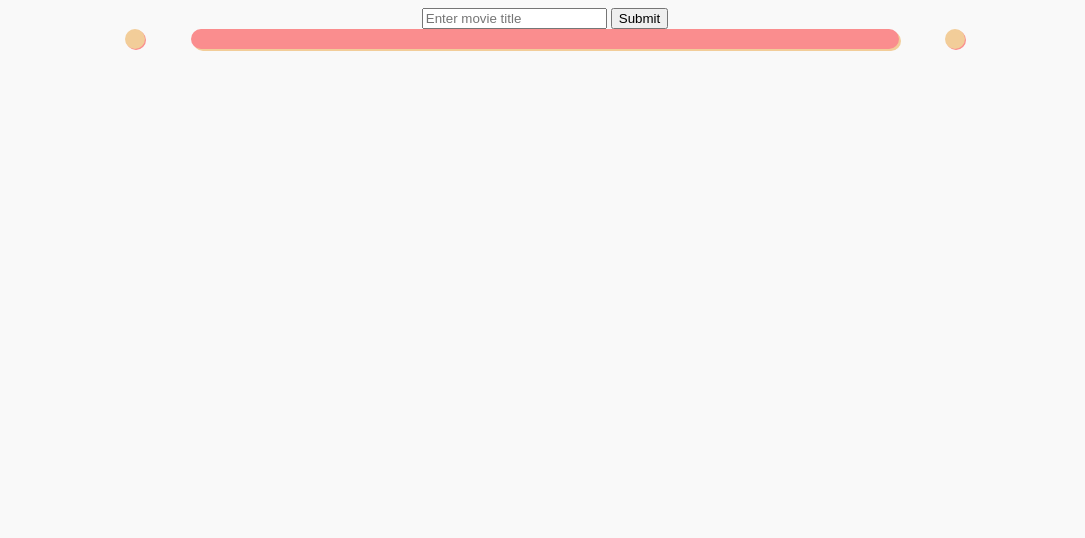
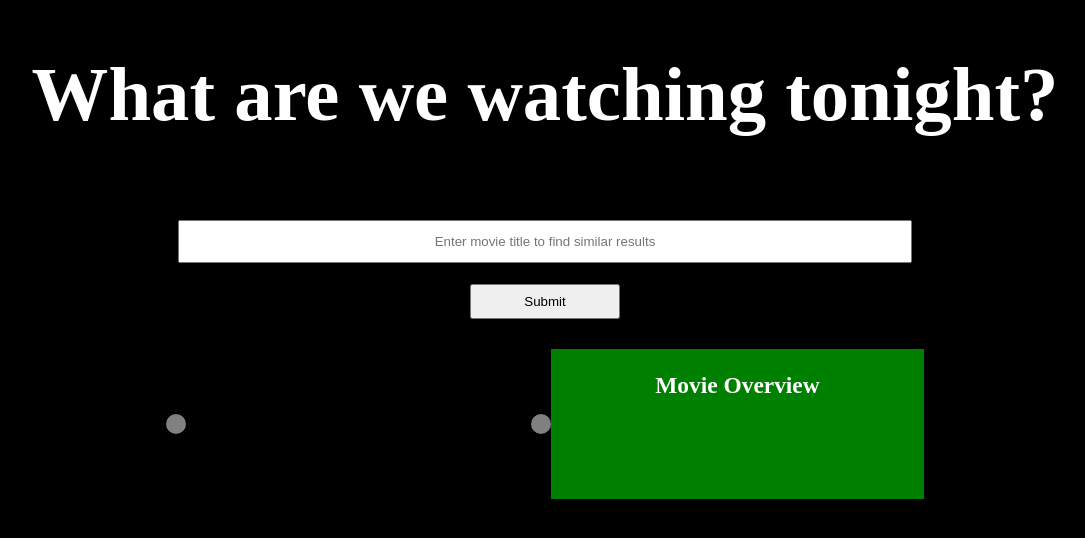
Before and after one commit to shaunharle/movies, a plain HTML site: page index.html in a window 1280 px wide. Shown: the whole page, without its empty margins (95-1180 px from the left). Drawn offline with nearby package versions, Linux system fonts and the light colour scheme; some icons are missing.

Commit message:
everything is displaying almost how I want

```diff
--- a/app.js
+++ b/app.js
@@ -3,50 +3,9 @@ conLog = input => {
 };
 
 $(() => {
-  // let currentImgIndex = 0;
-  // let highestIndex = $(".carousel-images").children().length - 1;
-  // // next button
-  // $(".next").on("click", () => {
-  //   // hide current image
-  //   $(".carousel-images")
-  //     .children()
-  //     .eq(currentImgIndex)
-  //     .css("display", "none");
-  //   // increment image index
-  //   if (currentImgIndex < highestIndex) {
-  //     currentImgIndex++;
-  //   } else {
-  //     currentImgIndex = 0;
-  //   }
-
-  //   // show current image
-  //   $(".carousel-images")
-  //     .children()
-  //     .eq(currentImgIndex)
-  //     .css("display", "block");
-  // });
-
-  // $(".previous").on("click", () => {
-  //   // hide current image
-  //   $(".carousel-images")
-  //     .children()
-  //     .eq(currentImgIndex)
-  //     .css("display", "none");
-  //   // decrement the image index
-  //   if (currentImgIndex > 0) {
-  //     currentImgIndex--;
-  //   } else {
-  //     currentImgIndex = highestIndex;
-  //   }
-  //   // show current image
-  //   $(".carousel-images")
-  //     .children()
-  //     .eq(currentImgIndex)
-  //     .css("display", "block");
-  // });
-  ////////////////////////////////////////////////////////////////////////
   $("form").on("submit", () => {
     $(".carousel-images").empty();
+    $(".scroll").empty();
     event.preventDefault();
     let movies = [];
     const $inputBox = $("#input-box");
@@ -56,6 +15,9 @@ $(() => {
       `https://api.themoviedb.org/3/search/movie?api_key=242360b40786effa62d7b362929924c5&query=` +
       $fixedInput;
     $(event.currentTarget).trigger("reset");
+    // const $searchedFor = $("<h1>")
+    //   .text(`Showing movies similar to your search for: ${$inputValue}`)
+    //   .prependTo($(".carousel-container"));
     $.ajax({
       url: searchLink
     }).then(grabID => {
@@ -88,14 +50,17 @@ $(() => {
           let $posterImage = $("<img>")
             .attr("src", posterLink + posterPath)
             // .attr("id", `${"poster" + i}`)
-            // .css("height", "500px")
+            // .css("display", "none")
             .appendTo(".carousel-images");
         }
-      });
-    });
-  });
-  conLog("testyboi");
+
+        let $overviewDiv = $("<div>")
+          // .addClass("scroll")
+          .text(movies[0].overview)
+          .appendTo(".scroll");
+
         let currentImgIndex = 0;
+
         let highestIndex = $(".carousel-images").children().length - 1;
         // next button
         $(".next").on("click", () => {
@@ -104,12 +69,16 @@ $(() => {
             .children()
             .eq(currentImgIndex)
             .css("display", "none");
+          conLog("hide current image(1)");
+
+          $(".scroll").empty();
           // increment image index
           if (currentImgIndex < highestIndex) {
             currentImgIndex++;
           } else {
             currentImgIndex = 0;
           }
+          $(".scroll").text(movies[currentImgIndex].overview);
 
           // show current image
           $(".carousel-images")
@@ -124,17 +93,24 @@ $(() => {
             .children()
             .eq(currentImgIndex)
             .css("display", "none");
+
+          $(".scroll").empty();
           // decrement the image index
           if (currentImgIndex > 0) {
             currentImgIndex--;
           } else {
             currentImgIndex = highestIndex;
           }
+
           // show current image
           $(".carousel-images")
             .children()
             .eq(currentImgIndex)
             .css("display", "block");
+          $(".scroll").text(movies[currentImgIndex].overview);
+        });
+      });
+    });
   });
 });
 
--- a/index.html
+++ b/index.html
@@ -12,11 +12,12 @@
     <title>What are we watching tonight?</title>
   </head>
   <body>
-    <div class="container">
+    <h1>What are we watching tonight?</h1>
     <form>
-      <input type="text" id="input-box" placeholder="Enter movie title" />
-      <input type="submit" name="submit" />
+      <input type="text" id="input-box" placeholder="Enter movie title to find similar results" />
+      <input type="submit" id="button" name="submit" />
     </form>
+            <div class="container">
     <div class = "carousel-container">
        <!-- previous button -->
        <div class="carousel-button previous">
@@ -31,6 +32,7 @@
           <!-- from linearicons icon font -->
           <span class="lnr lnr-chevron-right"></span>
         </div>
+        <div class="scroll"><h3>Movie Overview</h3></div>
     </div>
   </div>
     </div>
--- a/style.css
+++ b/style.css
@@ -1,14 +1,42 @@
 /* ======= GENERAL ======== */
 body {
-  background: #f9f9f9;
+  background: black;
+  color: white;
+  font-size: 3vw;
+  text-align: center;
 }
+form {
+  text-align: center;
+  padding: 20px;
+  /* display: flex; */
+  /* flex-direction: column; */
+}
+#button {
+  height: 35px;
+  width: 150px;
+  margin: 10px 200px 10px 200px;
+  /* justify-content: center; */
+}
+#input-box {
+  width: 60%;
+  color: black;
+  text-align: center;
+  padding: 12px 20px;
+  margin: 8px 0;
+  box-sizing: border-box;
+}
+
+form h1 {
+  color: white;
+}
+
 .container {
   display: flex;
   flex-direction: column;
   align-items: center;
 }
 .container > img {
-  width: 50%;
+  width: 30%;
 }
 .container > h1 {
   font-family: "Montserrat", impact;
@@ -21,17 +49,18 @@ body {
 }
 /* ======= CAROUSEL SECTION ======== */
 .carousel-container {
-  width: 70%;
+  width: 60%;
   display: flex;
   justify-content: space-around;
 }
 .carousel-images {
-  width: 80%;
-  background: #fa8d8e;
+  width: 60%;
+  background: black;
   padding: 10px;
   border-radius: 10px;
   box-sizing: border-box;
-  box-shadow: 2px 2px #f2cd99;
+  text-align: center;
+  /* box-shadow: 2px 2px grey; */
 }
 .carousel-images img {
   width: 100%;
@@ -45,16 +74,25 @@ body {
 
 .carousel-button {
   align-self: center;
-  background: #f2cd99;
-  color: #888;
+  background: grey;
+  color: cyan;
   padding: 10px;
   border-radius: 50%;
   text-align: center;
-  box-shadow: 1px 1px #fa8d8e;
+  /* box-shadow: 1px 1px orange; */
 }
 .carousel-button:hover {
   cursor: pointer;
-  background: #fa8d8e;
-  box-shadow: 1px 1px #f2cd99;
+  background: darkgray;
+  /* box-shadow: 1px 1px blue; */
   color: white;
 }
+.scroll {
+  background: green;
+  font-size: 20px;
+  height: 150px;
+  width: 500px;
+  overflow-y: auto;
+  postion: absolute;
+  bottom: 0;
+}
```
Lines whose indentation alone changed are shown as unchanged.
